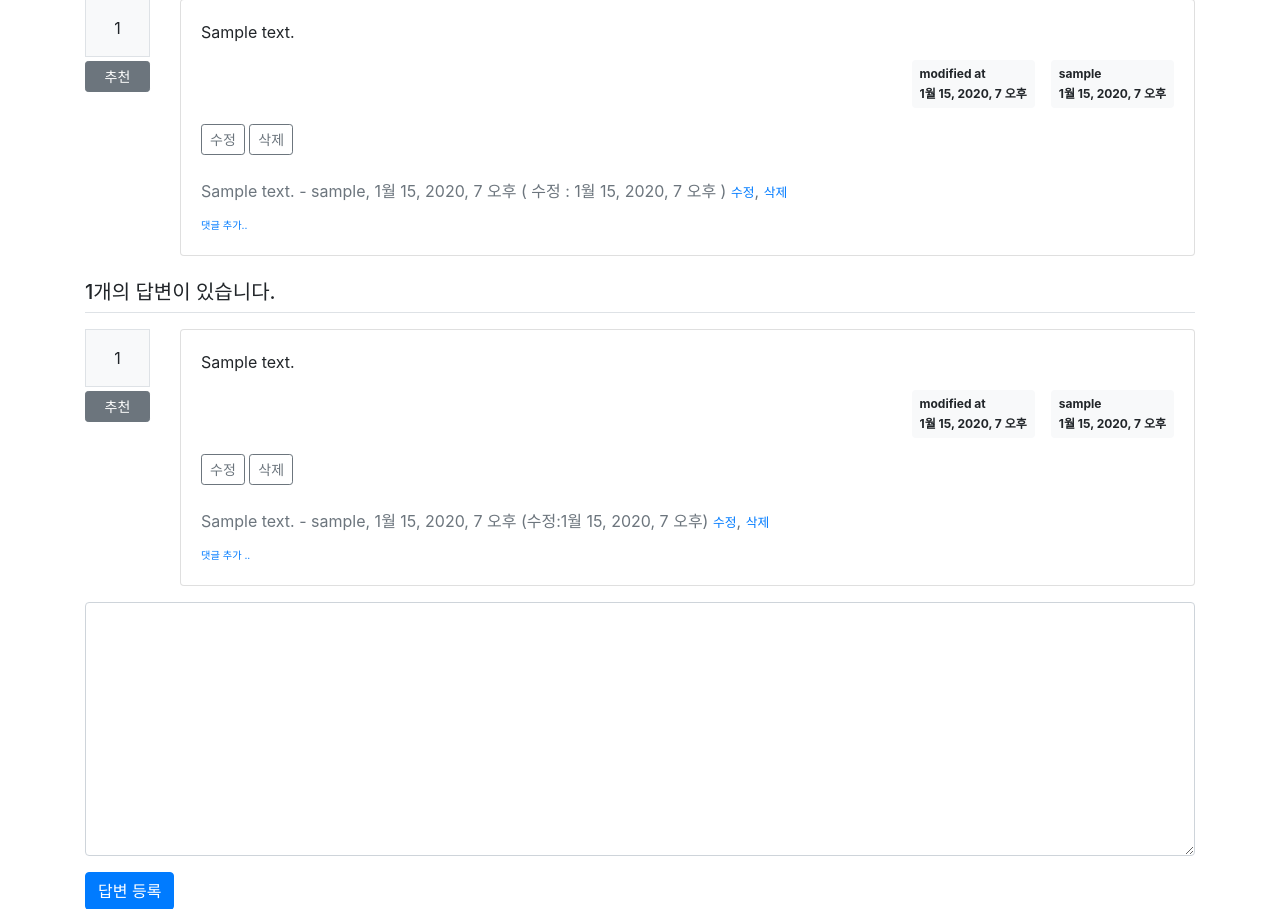
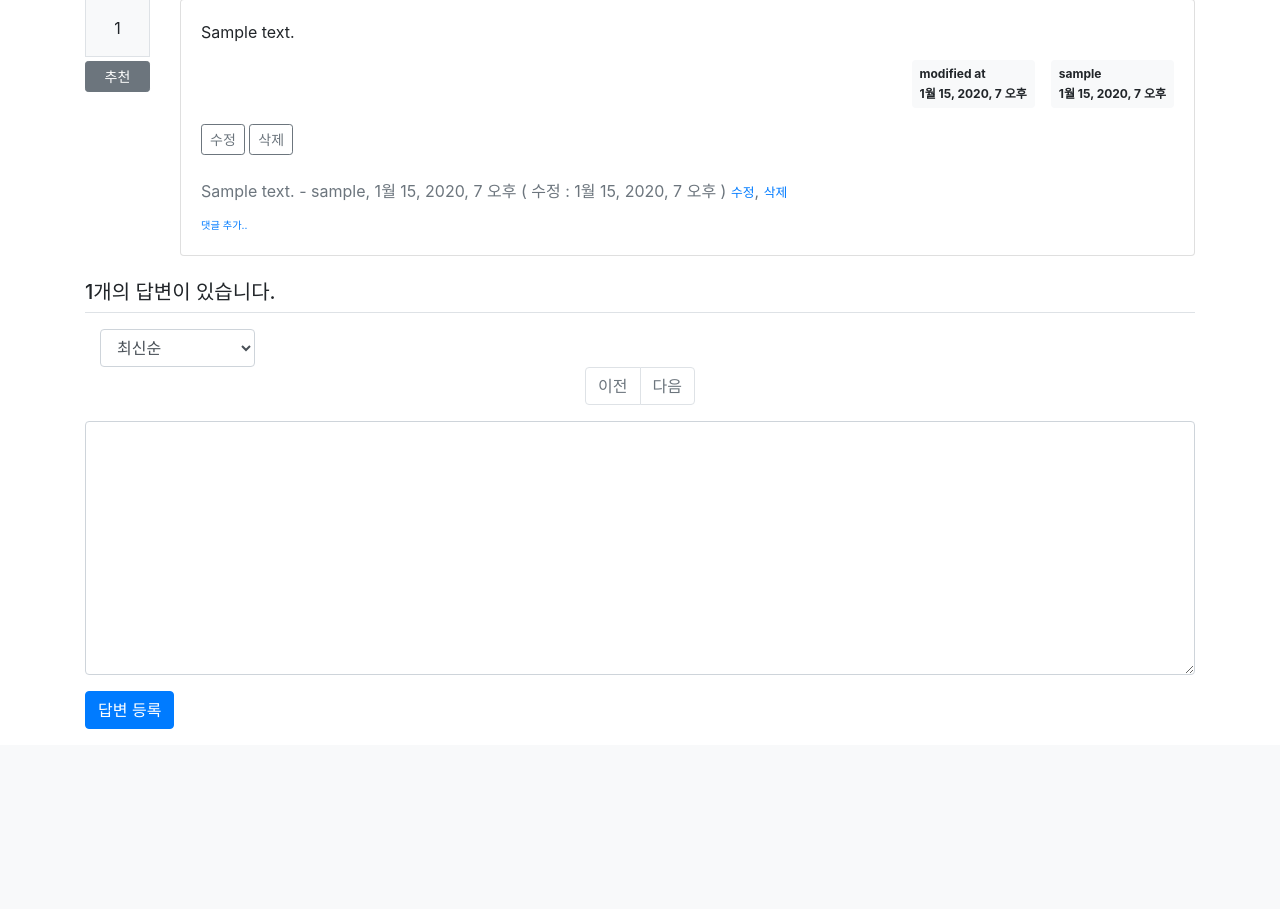
Before and after one commit to dhraudwn/pybo, a Django app: page /pybo/answer/create/1/ in a window 1280 px wide. Shown: the part 145-1054 px from the top of the page. After the commit the page ends 874 px from the top, so only its background shows below. Run offline with Django 3.2, Linux system fonts and the light colour scheme; a user stored in the database is signed in; tables that the repository leaves empty hold one stand-in row (values such as "Sample post"); some libraries are stand-ins or nearby versions.

Commit message:
03-16 도전 1

```diff
--- a/pybo/views/answer_views.py
+++ b/pybo/views/answer_views.py
@@ -1,11 +1,12 @@
 from django.contrib import messages
 from django.contrib.auth.decorators import login_required
+from django.core.paginator import Paginator
+from django.db.models import Count
 from django.shortcuts import redirect, render, get_object_or_404, resolve_url
 from django.utils import timezone
 
 from pybo.forms import AnswerForm
 from pybo.models import Answer, Question
-
 
 @login_required(login_url='common:login')
 def answer_create(request, question_id):
--- a/templates/pybo/question_detail.html
+++ b/templates/pybo/question_detail.html
@@ -79,7 +79,14 @@
     <h5 class = "border-bottom my-3 py-2">
         {{ question.answer_set.count }}개의 답변이 있습니다.
     </h5>
-    {% for answer in question.answer_set.all %}
+    <!-- 답변 정렬 -->
+    <div class="col-2">
+    <select class="form-control so">
+        <option value="recent" {% if so == 'recent' %}selected{% endif %}>최신순</option>
+        <option value="recommend" {% if so == 'recommend' %}selected{% endif %}>추천순</option>
+    </select>
+    </div>
+    {% for answer in answer_list %}
     <a name="answer_{{ answer.id }}"></a>
     <div class="row my-3">
         <div class="col-1">     <!-- 추천 영역 -->
@@ -145,9 +152,49 @@
             </div>
         </div>
     </div>
-    <!-- !! -->
-
     {% endfor %}
+    <!-- 페이징 처리 시작! -->
+    <ul class="pagination justify-content-center">
+        <!-- 이전 페이지 -->
+        {% if answer_list.has_previous %}
+        <li class="page-item">
+            <a class="page-link"
+               data-page="{{ answer_list.previous_page_number }}" href="#">이전</a>
+        </li>
+        {% else %}
+        <li class="page-item disabled">
+            <a class="page-link" tabindex="-1" aria-disabled="true" href="#">이전</a>
+        </li>
+        {% endif %}
+        <!-- 페이지 리스트 -->
+        {% for page_number in answer_list.paginator.page_range %}
+        {% if page_number >= answer_list.number|add:-5 and page_number <= answer_list.number|add:5 %}
+            {% if page_number == answer_list.number %}
+            <li class="page-item active" aria-current="page">
+                <a class="page-link"
+                   data-page="{{ page_number }}" href="#">{{ page_number }}</a>
+            </li>
+            {% else %}
+            <li class = "page-item">
+                <a class="page-link"
+                   data-page="{{ page_number }}" href="#">{{ page_number }}</a>
+            </li>
+            {% endif %}
+        {% endif %}
+        {% endfor %}
+        <!-- 다음 페이지 -->
+        {% if answer_list.has_next %}
+        <li class="page-item">
+            <a class="page-link"
+               data-page="{{ answer_list.next_page_number }}" href="#">다음</a>
+        </li>
+        {% else %}
+        <li class="page-item disabled">
+            <a class="page-link" tabindex="-1" aria-disabled="true" href="#">다음</a>
+        </li>
+        {% endif %}
+    </ul>
+    <!-- 페이징 처리 끝 -->
     <form action="{% url 'pybo:answer_create' question.id %}" method="post" class="my-3">
         {% csrf_token %}
         {% if form.errors %}
@@ -167,6 +214,10 @@
         <input type="submit" value="답변 등록" class="btn btn-primary">
     </form>
 </div>
+<form id="searchForm" method="get" action="{% url 'pybo:detail' question.id %}">
+    <input type="hidden" id="page" name="page" value="{{ page }}">
+    <input type="hidden" id="so" name="so" value="{{ so }}">
+</form>
 {% endblock %}
 <!-- {% csrf_token %} : form 엘리먼트를 통해 전송된 데이터(답변)가 실제로 웹 브라우저에서 작성된 데이터인지 판단하는 검사기 역할,
         form 태그 밑에 항상 작성해야함 -->
@@ -186,6 +237,15 @@
         }
     });
 
+    $(".page-link").on('click', function(){
+        $("#page").val($(this).data("page"));
+        $("#searchForm").submit();
+    });
+    $(".so").on('change', function(){
+        $("#so").val($(this).val());
+        $("#page").val(1);
+        $("#searchForm").submit();
+    });
 });
 </script>
 {% endblock %}
```
Also changed, not shown: pybo/views/base_views.py (+20 -3 lines).
